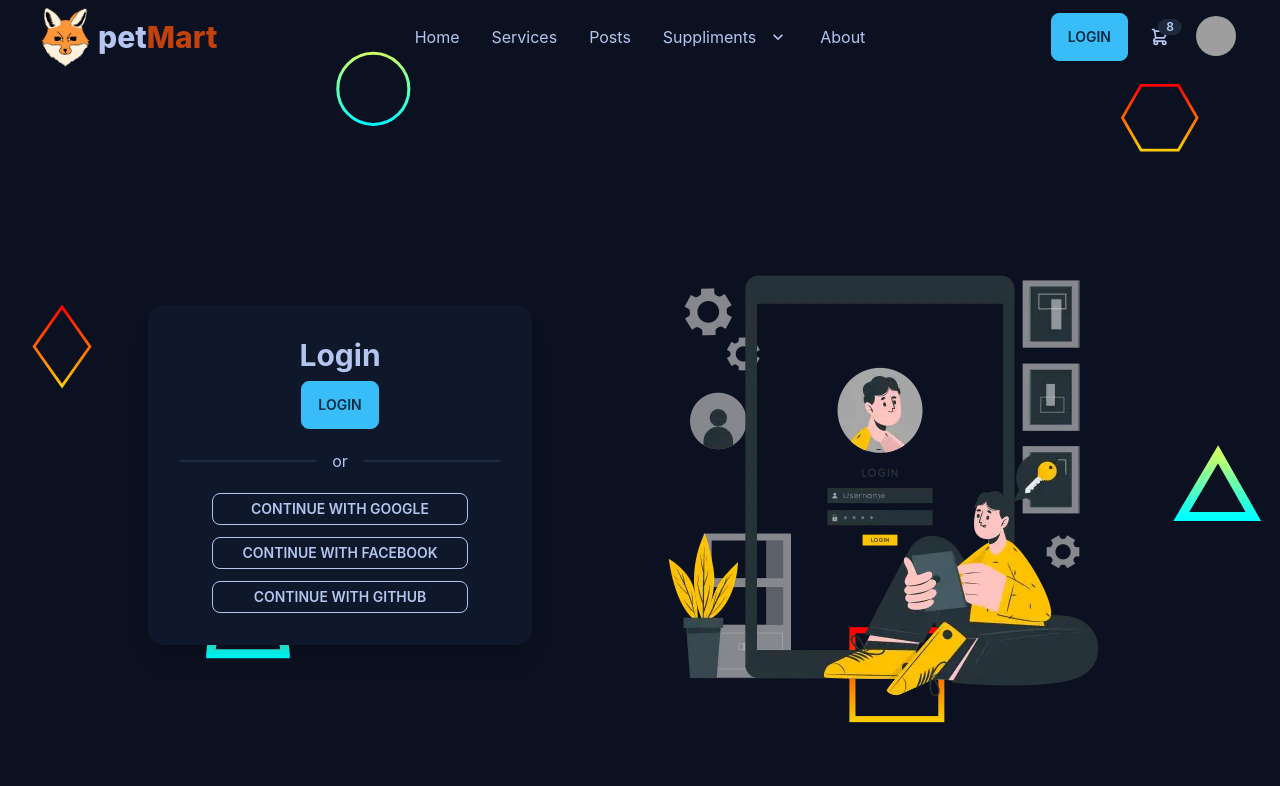
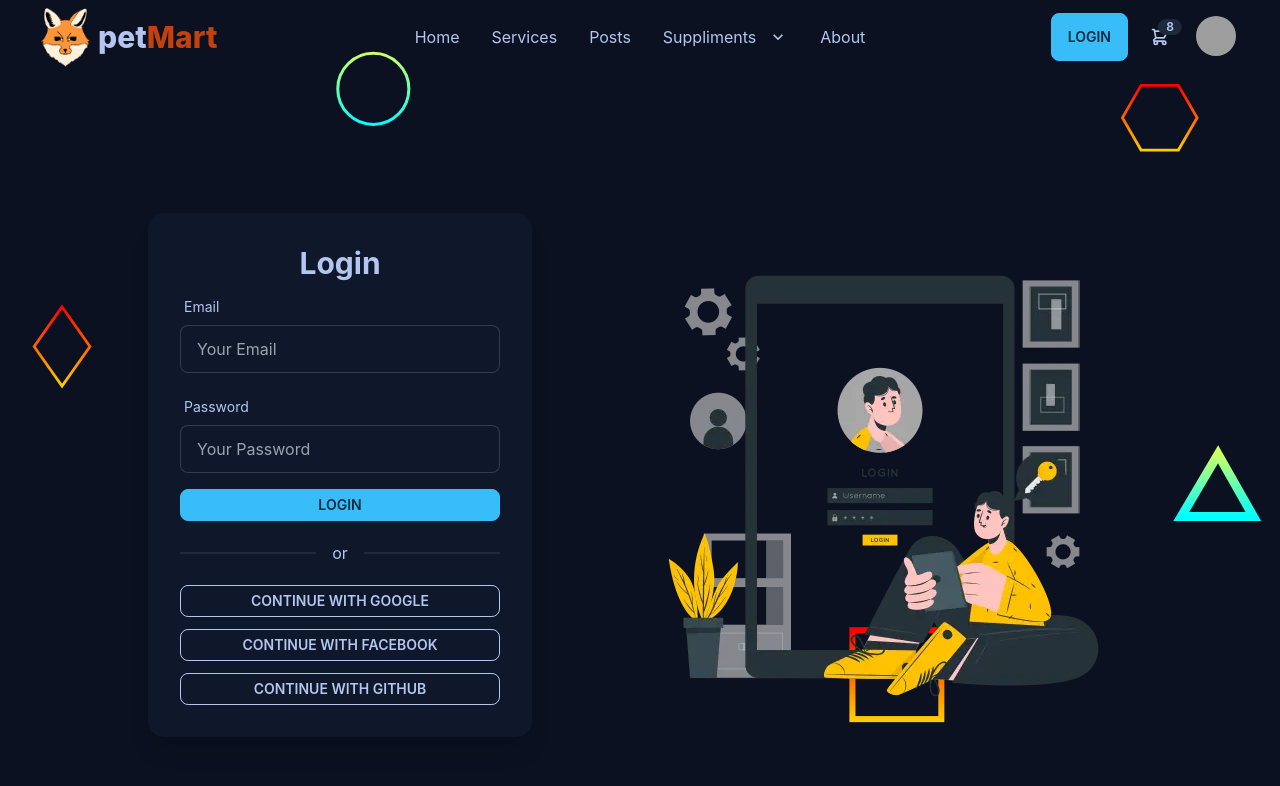
Before and after one commit to abir14016/petmart-client, a React (Create React App) app: page /login in a window 1280 px wide. Shown: the top 786 px of the page. Built offline with nearby package versions, Linux system fonts and the light colour scheme; grey boxes are pictures that could not be loaded.

Commit message:
email password login with react hook form

```diff
--- a/package.json
+++ b/package.json
@@ -16,6 +16,7 @@
     "react": "^18.2.0",
     "react-dom": "^18.2.0",
     "react-firebase-hooks": "^5.1.1",
+    "react-hook-form": "^7.43.5",
     "react-router-dom": "^6.8.2",
     "react-scripts": "5.0.1",
     "web-vitals": "^2.1.4"
--- a/src/Pages/Authentication/Login/Login.js
+++ b/src/Pages/Authentication/Login/Login.js
@@ -1,12 +1,29 @@
 import React from 'react';
 import loginImage from "../../../assets/auth/login.webp";
-import { useSignInWithGoogle } from 'react-firebase-hooks/auth';
+import { useSignInWithEmailAndPassword, useSignInWithGoogle } from 'react-firebase-hooks/auth';
 import auth from '../../../firebase.init';
+import { useForm } from "react-hook-form";
+import Loading from '../../Shared/Loading/Loading';
 
 const Login = () => {
-    const [signInWithGoogle, user, loading, error] = useSignInWithGoogle(auth);
-    if (user) {
-        console.log(user);
+    // google authentication
+    const [signInWithGoogle, googleUser, googleLoading, googleError] = useSignInWithGoogle(auth);
+
+    // email authentication
+    const [
+        signInWithEmailAndPassword,
+        emailUser,
+        emailLoading,
+        emailError,
+    ] = useSignInWithEmailAndPassword(auth);
+
+    // Login form
+    const { register, formState: { errors }, handleSubmit } = useForm();
+
+    // submit button
+    const onSubmit = data => {
+        console.log(data);
+        signInWithEmailAndPassword(data.email, data.password);
     }
     return (
         <div className='md:flex justify-evenly items-center px-2 md:px-8 lg:px-12 h-screen'>
@@ -14,23 +31,94 @@
                 <div className="card w-96 bg-base-100 shadow-xl">
                     <div className="card-body">
                         <h2 className="text-center text-3xl font-bold">Login</h2>
-                        <div className="card-actions justify-center">
-                            <button className="btn btn-primary btn-md">Login</button>
-                        </div>
+                        <form onSubmit={handleSubmit(onSubmit)}>
+
+                            {/* email field */}
+                            <div className="form-control w-full max-w-xs">
+                                <label className="label">
+                                    <span className="label-text">Email</span>
+                                </label>
+                                <input
+                                    type="email"
+                                    placeholder="Your Email"
+                                    className="input input-bordered w-full max-w-xs"
+                                    {...register("email", {
+                                        required: {
+                                            value: true,
+                                            message: "email is required"
+                                        },
+                                        pattern: {
+                                            value: /[a-z0-9]+@[a-z]+\.[a-z]{2,3}/,
+                                            message: "plz provide a valid email"
+                                        }
+                                    })}
+                                />
+                                <label className="label">
+                                    {errors.email?.type === 'required' && <span className="label-text-alt text-red-600">{errors.email.message}</span>}
+                                    {errors.email?.type === 'pattern' && <span className="label-text-alt text-red-600">{errors.email.message}</span>}
+                                </label>
+                            </div>
+                            {/* email field */}
+
+                            {/* password field */}
+                            <div className="form-control w-full max-w-xs">
+                                <label className="label">
+                                    <span className="label-text">Password</span>
+                                </label>
+                                <input
+                                    type="password"
+                                    placeholder="Your Password"
+                                    className="input input-bordered w-full max-w-xs"
+                                    {...register("password", {
+                                        required: {
+                                            value: true,
+                                            message: "Password is required"
+                                        },
+                                        minLength: {
+                                            value: 6,
+                                            message: "plz provide 6 characters or longer"
+                                        }
+                                    })}
+                                />
+                                <label className="label">
+                                    {errors.password?.type === 'required' && <span className="label-text-alt text-red-600">{errors.password.message}</span>}
+                                    {errors.password?.type === 'minLength' && <span className="label-text-alt text-red-600">{errors.password.message}</span>}
+                                </label>
+                            </div>
+                            {/* password field */}
+
+                            {/* email errors and loading */}
+                            {emailError && <p className='text-xs text-red-500 mb-2'>{emailError?.message}</p>}
+                            {emailLoading && <Loading></Loading>}
+                            {/* email errors and loading */}
+
+                            <input
+                                className='btn btn-sm btn-primary w-full max-w-xs'
+                                type="submit"
+                                value="LOGIN"
+                            />
+                        </form>
+
                         <div className="divider">or</div>
+
+                        {/* social errors and loading */}
+                        {googleError && <p className='text-xs text-red-500 mb-2'>{googleError?.message}</p>}
+                        {googleLoading && <Loading></Loading>}
+                        {/* social errors and loading */}
+
                         <div className='flex flex-col gap-3'>
                             <div>
                                 <button
                                     onClick={() => signInWithGoogle()}
-                                    className="btn btn-outline btn-wide btn-sm">
+                                    className="btn btn-outline w-full max-w-xs btn-sm">
                                     Continue with google
                                 </button>
                             </div>
                             <div>
-                                <button className="btn btn-outline btn-wide btn-sm">Continue with Facebook</button>
+                                <button className="btn btn-outline w-full max-w-xs btn-sm">Continue with Facebook</button>
                             </div>
                             <div>
-                                <button className="btn btn-outline btn-wide btn-sm">Continue with Github</button>
+                                <button className="btn btn-outline w-full max-w-xs btn-sm">Continue with Github</button>
                             </div>
                         </div>
                     </div>
--- /dev/null
+++ b/src/Pages/Shared/Loading/Loading.js
@@ -0,0 +1,11 @@
+import React from 'react';
+
+const Loading = () => {
+    return (
+        <div className='flex justify-center'>
+            <div className="w-8 h-8 rounded-full animate-spin border-[5px] border-solid border-yellow-400 border-t-transparent shadow-md"></div>
+        </div>
+    );
+};
+
+export default Loading;
```
Also changed, not shown: 1 other file (tests, documents, lock files or other folders).
